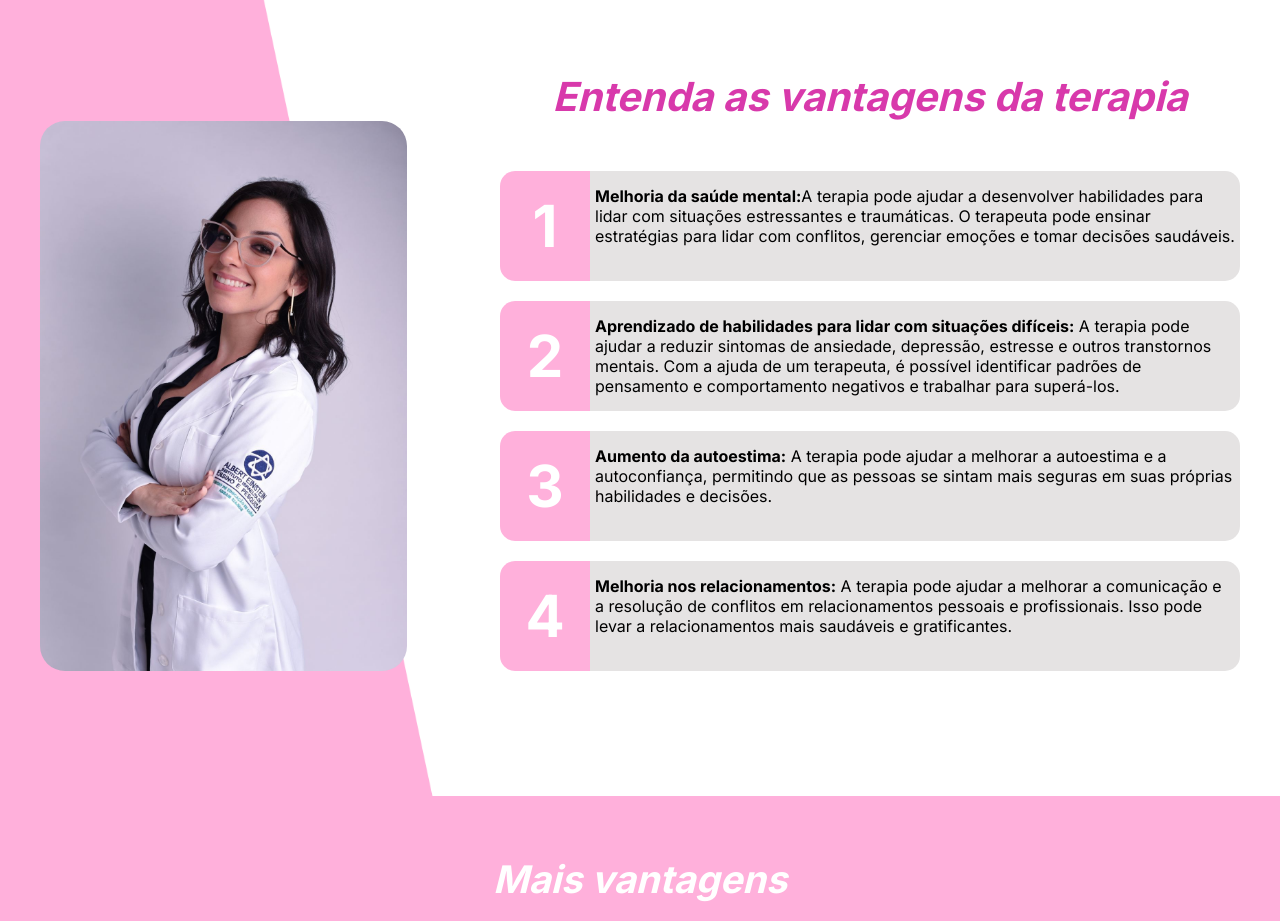
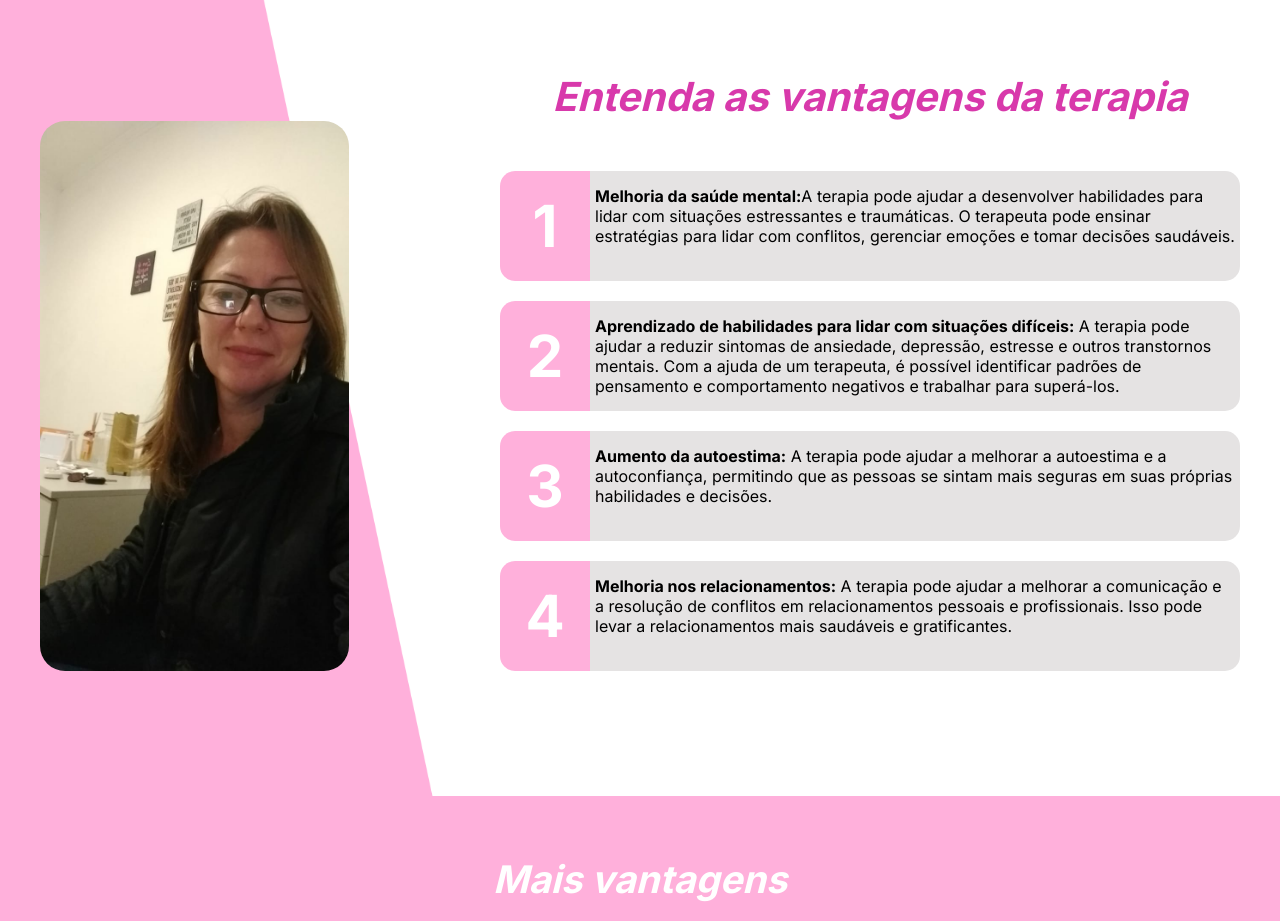
Before and after one commit to AndrewPorto/PatriciaFagundes, a plain HTML site: page index.html in a window 1280 px wide. Shown: the part 850-1771 px from the top of the page. Drawn offline with nearby package versions, Linux system fonts and the light colour scheme; a web font is replaced by a local one.

Commit message:
uptade profile photo

```diff
--- a/index.html
+++ b/index.html
@@ -26,7 +26,7 @@
     <section class="vantagens">
         <div class="container">
             <div class="div-vantagens">
-                <img src="img/profile.jpg" alt="foto de perfil" class="img-profile">
+                <img src="img/profile.jpeg" alt="foto de perfil" class="img-profile">
                 <div class="div-content">
                     <h2>Entenda as vantagens da terapia</h2>
                     <div class="content">
```
Also changed, not shown: img/profile.jpeg (added), img/profile.jpg (deleted).
